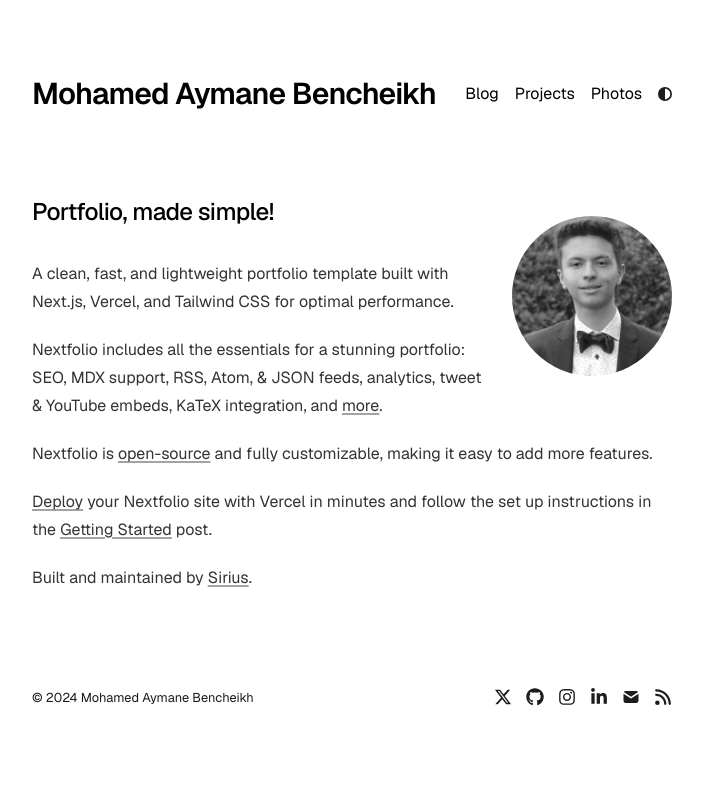
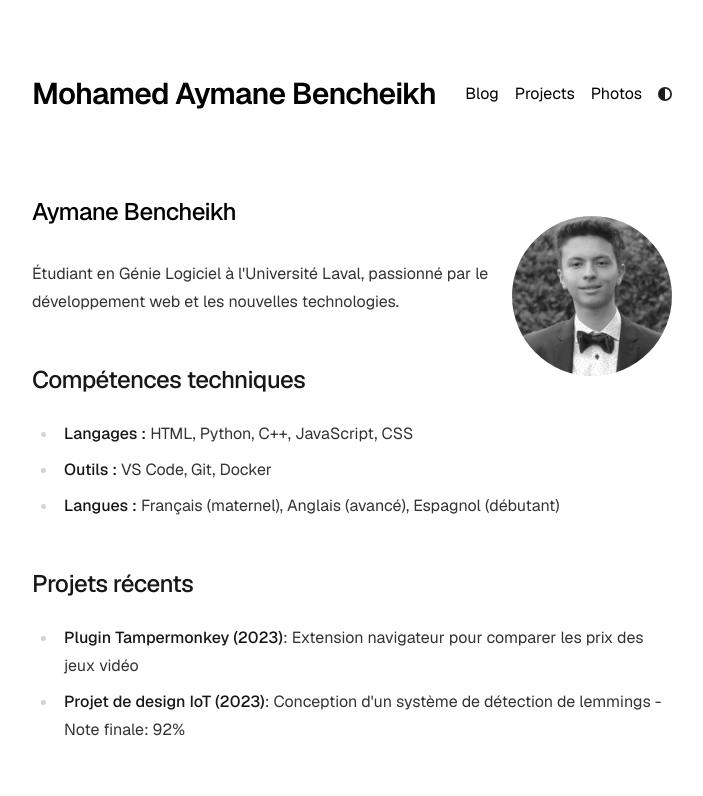
Before and after one commit to maben221/portfolio-maben221, a Next.js app: page / in a window 1280 px wide. Shown: the top 796 px of the page, without its empty margins (288-991 px from the left). Built offline with nearby package versions, Linux system fonts and the light colour scheme.

Commit message:
main page

```diff
--- a/app/page.tsx
+++ b/app/page.tsx
@@ -4,10 +4,10 @@ import { socialLinks } from "./config";
 export default function Page() {
   return (
     <section>
-      <a href={socialLinks.twitter} target="_blank">
+      <a href={socialLinks.linkedin} target="_blank">
         <Image
           src="/profile.png"
-          alt="Profile photo"
+          alt="Photo de profil"
           className="rounded-full bg-gray-100 block lg:mt-5 mt-0 lg:mb-5 mb-10 mx-auto sm:float-right sm:ml-5 sm:mb-5 grayscale hover:grayscale-0"
           unoptimized
           width={160}
@@ -17,50 +17,46 @@ export default function Page() {
       </a>
 
       <h1 className="mb-8 text-2xl font-medium tracking-tight">
-        Portfolio, made simple!
+        Aymane Bencheikh
       </h1>
 
       <div className="prose prose-neutral dark:prose-invert">
         <p>
-          A clean, fast, and lightweight portfolio template built with Next.js,
-          Vercel, and Tailwind CSS for optimal performance.
+          Étudiant en Génie Logiciel à l'Université Laval, passionné par le développement
+          web et les nouvelles technologies.
         </p>
+
+        <h2>Compétences techniques</h2>
+        <ul>
+          <li><strong>Langages :</strong> HTML, Python, C++, JavaScript, CSS</li>
+          <li><strong>Outils :</strong> VS Code, Git, Docker</li>
+          <li><strong>Langues :</strong> Français (maternel), Anglais (avancé), Espagnol (débutant)</li>
+        </ul>
+
+        <h2>Projets récents</h2>
+        <ul>
+          <li>
+            <strong>Plugin Tampermonkey (2023)</strong>: Extension navigateur pour comparer
+            les prix des jeux vidéo
+          </li>
+          <li>
+            <strong>Projet de design IoT (2023)</strong>: Conception d'un système de détection
+            de lemmings - Note finale: 92%
+          </li>
+        </ul>
+
+        <h2>Expérience professionnelle</h2>
         <p>
-          Nextfolio includes all the essentials for a stunning portfolio: SEO,
-          MDX support, RSS, Atom, & JSON feeds, analytics, tweet & YouTube
-          embeds, KaTeX integration, and{" "}
-          <a
-            target="_blank"
-            href="https://github.com/1msirius/Nextfolio?tab=readme-ov-file#features"
-          >
-            more
-          </a>
-          .
+          Actuellement <strong>Soutien au centre de services TI</strong> chez Beneva,
+          où je gère l'infrastructure IT, la CMDB et les accès utilisateurs via
+          Azure Entra ID et Active Directory.
         </p>
+
         <p>
-          Nextfolio is{" "}
-          <a href={socialLinks.github} target="_blank">
-            open-source
-          </a>{" "}
-          and fully customizable, making it easy to add more features.
-        </p>
-        <p>
-          <a
-            href="https://vercel.com/new/clone?repository-url=https%3A%2F%2Fgithub.com%2F1msirius%2FNextfolio"
-            target="_blank"
-          >
-            Deploy
-          </a>{" "}
-          your Nextfolio site with Vercel in minutes and follow the set up
-          instructions in the{" "}
-          <a href="/blog/getting-started">Getting Started</a> post.
-        </p>
-        <p>
-          Built and maintained by{" "}
-          <a href="https://imsirius.xyz/" target="_blank">
-            Sirius
-          </a>
-          .
+          Contactez-moi via{" "}
+          <a href="mailto:maben221@ulaval.ca">maben221@ulaval.ca</a> ou{" "}
+          <a href={socialLinks.linkedin} target="_blank">LinkedIn</a> pour discuter
+          d'opportunités de collaboration.
         </p>
       </div>
     </section>
```
